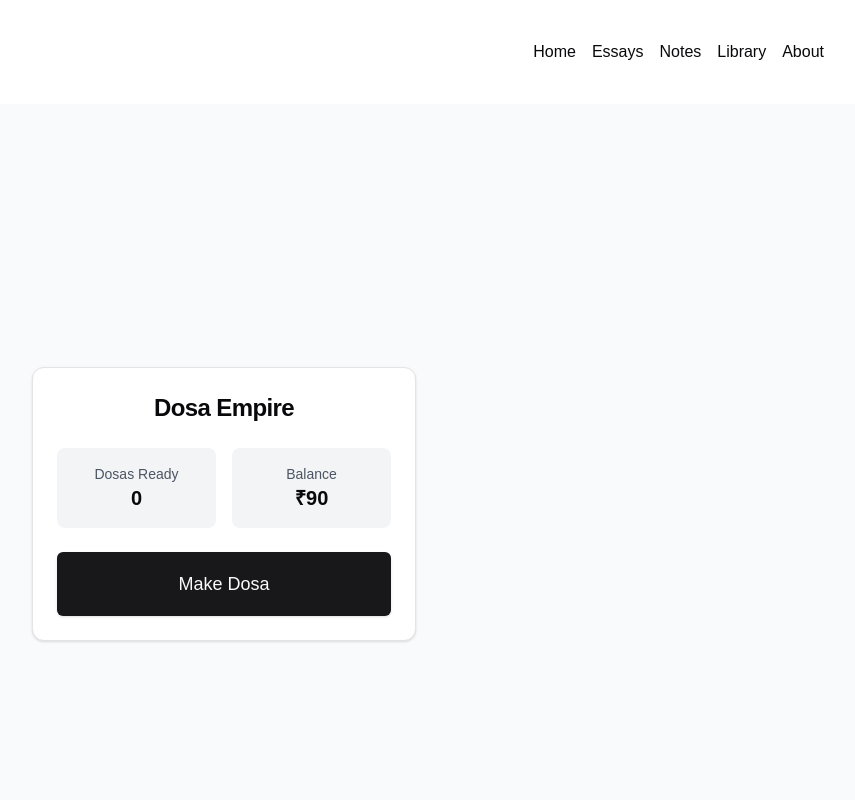
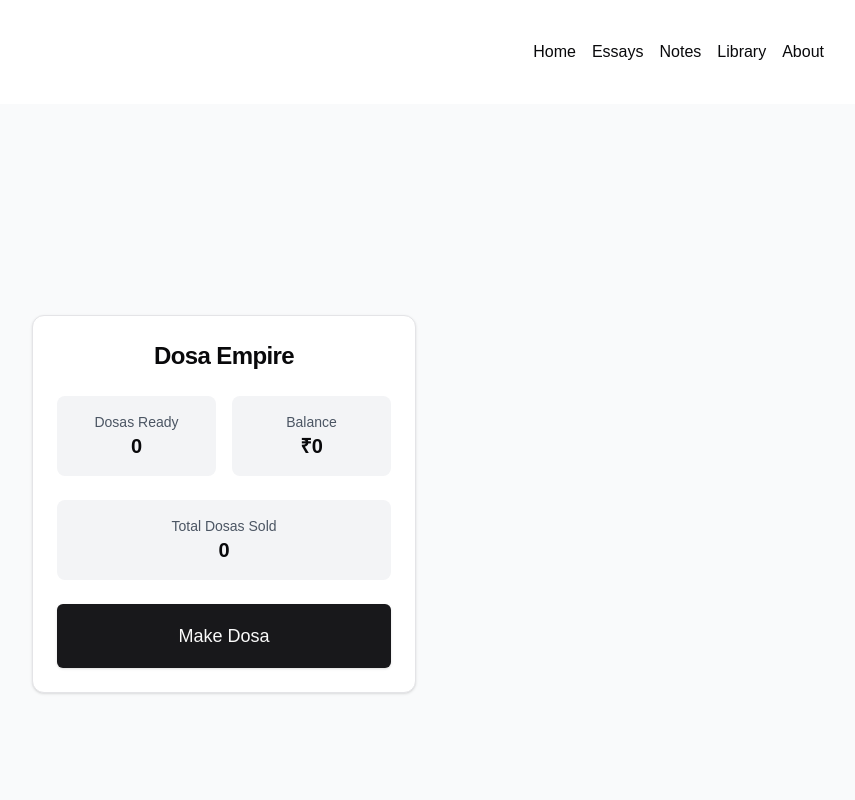
Before and after one commit to DrNightmare/blog-v2, a Next.js app: page /dosas in a window 1280 px wide. Shown: the top 800 px of the page, without its empty margins (416-1271 px from the left). Built offline with nearby package versions, Linux system fonts and the light colour scheme.

Commit message:
simplify upgrades, add basic progression

```diff
--- a/src/app/dosas/page.tsx
+++ b/src/app/dosas/page.tsx
@@ -3,18 +3,17 @@ import { useState, useEffect } from 'react';
 import { Button } from '@/components/ui/button';
 import { Card, CardContent, CardHeader, CardTitle } from '@/components/ui/card';
 
-const Upgrade = ({ name, description, level, cost, disabled, onPurchase }) => {
+const Upgrade = ({ name, description, cost, balance, onPurchase }) => {
   return (
     <div className="p-4 bg-gray-100 rounded-lg">
       <div className="flex justify-between items-center">
         <div>
           <div className="font-medium">{name}</div>
           <div className="text-sm text-gray-600">{description}</div>
-          <div className="text-sm text-gray-600">Level: {level}</div>
         </div>
         <Button
           onClick={onPurchase}
-          disabled={disabled}
+          disabled={balance < cost}
           className="ml-4"
         >
           ₹{cost}
@@ -25,52 +24,88 @@ const Upgrade = ({ name, description, level, cost, disabled, onPurchase }) => {
 };
 
 const DosaClicker = () => {
-  const [dosasSold, setDosasSold] = useState(0);
-  const [balance, setBalance] = useState(90);
+  const [dosasReady, setDosasReady] = useState(0);
+  const [totalDosasSold, setTotalDosasSold] = useState(0);
+  const [balance, setBalance] = useState(0);
   const [lastSellTime, setLastSellTime] = useState(Date.now());
   const [isCooking, setIsCooking] = useState(false);
-  const [upgradesUnlocked, setUpgradesUnlocked] = useState(false);
-  const [automationsUnlocked, setAutomationsUnlocked] = useState(false);
-  const [upgrades, setUpgrades] = useState({
-    hotterStoves: 0,
-    fasterSelling: 0,
-    autoDosaMaker: 0
-  });
+  const [cookingTime, setCookingTime] = useState(800);
+  const [sellInterval, setSellInterval] = useState(2400);
+  const [autoDosaMaker, setAutoDosaMaker] = useState(false);
+  const [autoDosaMakeCount, setAutoDosaMakeCount] = useState(1);
+  const [dosaPrice, setDosaPrice] = useState(5);
 
-  const BASE_COOKING_TIME = 1000;
-  const DOSA_PRICE = 5;
-  const BASE_SELL_INTERVAL = 1000;
-
-  const getCurrentCookingTime = () => {
-    return BASE_COOKING_TIME * Math.pow(0.75, upgrades.hotterStoves);
-  };
-
-  const getCurrentSellInterval = () => {
-    return BASE_SELL_INTERVAL * Math.pow(0.75, upgrades.fasterSelling);
-  };
+  const [availableUpgrades, setAvailableUpgrades] = useState([
+    {
+      name: "Hotter Stoves",
+      description: "Halve the cooking time.",
+      cost: 50,
+      unlockThreshold: 7,
+      apply: () => setCookingTime(prev => prev / 2)
+    },
+    {
+      name: "Express Delivery",
+      description: "Halve the selling interval.",
+      cost: 60,
+      unlockThreshold: 15,
+      apply: () => setSellInterval(prev => prev / 2)
+    },
+    {
+      name: "Auto Dosa Maker",
+      description: "Automatically makes dosas every second.",
+      cost: 100,
+      unlockThreshold: 35,
+      apply: () => setAutoDosaMaker(true)
+    },
+    {
+      name: "Turbo Stove",
+      description: "Revolutionize cooking by halving the cooking time again.",
+      cost: 100,
+      unlockThreshold: 75,
+      apply: () => setCookingTime(prev => prev / 2)
+    },
+    {
+      name: "Lightning Delivery",
+      description: "Deliver dosas at lightning speed by halving the selling interval again.",
+      cost: 120,
+      unlockThreshold: 60,
+      apply: () => setSellInterval(prev => prev / 2)
+    },
+    {
+      name: "Double Delight",
+      description: "Auto maker produces 2 dosas per second.",
+      cost: 150,
+      unlockThreshold: 90,
+      apply: () => setAutoDosaMakeCount(prev => prev + 1)
+    },
+    {
+      name: "Golden Batter",
+      description: "Upgraded flavors, sell each dosa for ₹8.",
+      cost: 150,
+      unlockThreshold: 130,
+      apply: () => setDosaPrice(8)
+    }
+  ]);
 
   useEffect(() => {
     const gameLoop = () => {
       const currentTime = Date.now();
       const timeSinceLastSell = currentTime - lastSellTime;
-      const sellInterval = getCurrentSellInterval();
 
-      const sellsDue = Math.floor(timeSinceLastSell / sellInterval);
+      if (timeSinceLastSell >= sellInterval && dosasReady > 0) {
+        const sellsDue = Math.floor(timeSinceLastSell / sellInterval);
+        const dosasToSell = Math.min(dosasReady, sellsDue);
 
-      if (sellsDue > 0 && dosasSold > 0) {
-        const dosasToSell = Math.min(dosasSold, sellsDue);
-
-        if (dosasToSell > 0) {
-          setDosasSold(prev => Math.max(0, prev - dosasToSell));
-          setBalance(prev => prev + (dosasToSell * DOSA_PRICE));
-          setLastSellTime(currentTime);
-        }
+        setDosasReady(prev => Math.max(0, prev - dosasToSell));
+        setTotalDosasSold(prev => prev + dosasToSell);
+        setBalance(prev => prev + (dosasToSell * dosaPrice));
+        setLastSellTime(currentTime);
       }
     };
 
     const autoDosaLoop = () => {
-      if (upgrades.autoDosaMaker > 0) {
-        setDosasSold(prev => prev + upgrades.autoDosaMaker);
+      if (autoDosaMaker) {
+        setDosasReady(prev => prev + autoDosaMakeCount);
       }
     };
 
@@ -81,58 +116,25 @@ const DosaClicker = () => {
       clearInterval(gameLoopId);
       clearInterval(autoDosaId);
     };
-  }, [dosasSold, lastSellTime, upgrades]);
-
-  // Check for upgrades unlock
-  useEffect(() => {
-    if (balance >= 100 && !upgradesUnlocked) {
-      setUpgradesUnlocked(true);
-    }
-    if (balance >= 300 && !automationsUnlocked) {
-      setAutomationsUnlocked(true);
-    }
-  }, [balance, upgradesUnlocked, automationsUnlocked]);
+  }, [dosasReady, lastSellTime, sellInterval, autoDosaMaker, autoDosaMakeCount]);
 
   const makeDosa = () => {
     setIsCooking(true);
     setTimeout(() => {
-      setDosasSold(prev => prev + 1);
+      setDosasReady(prev => prev + 1);
       setIsCooking(false);
-    }, getCurrentCookingTime());
+    }, cookingTime);
   };
 
-  const purchaseHotterStoves = () => {
-    const cost = 100;
-    if (balance >= cost && upgrades.hotterStoves < 6) {
-      setBalance(prev => prev - cost);
-      setUpgrades(prev => ({
-        ...prev,
-        hotterStoves: prev.hotterStoves + 1
-      }));
+  const purchaseUpgrade = (upgrade) => {
+    if (balance >= upgrade.cost) {
+      setBalance(prev => prev - upgrade.cost);
+      upgrade.apply();
+      setAvailableUpgrades(prev => prev.filter(u => u !== upgrade));
     }
   };
 
-  const purchaseFasterSelling = () => {
-    const cost = 100;
-    if (balance >= cost) {
-      setBalance(prev => prev - cost);
-      setUpgrades(prev => ({
-        ...prev,
-        fasterSelling: prev.fasterSelling + 1
-      }));
-    }
-  };
-
-  const purchaseAutoDosaMaker = () => {
-    const cost = 300;
-    if (balance >= cost) {
-      setBalance(prev => prev - cost);
-      setUpgrades(prev => ({
-        ...prev,
-        autoDosaMaker: prev.autoDosaMaker + 1
-      }));
-    }
-  };
+  const visibleUpgrades = availableUpgrades.filter(upgrade => totalDosasSold >= upgrade.unlockThreshold);
 
   return (
     <div className="min-h-screen w-full flex items-center justify-center bg-gray-50">
@@ -144,12 +146,17 @@ const DosaClicker = () => {
           <div className="grid grid-cols-2 gap-4">
             <div className="text-center p-4 bg-gray-100 rounded-lg">
               <div className="text-sm text-gray-600">Dosas Ready</div>
-              <div className="text-xl font-bold">{dosasSold}</div>
+              <div className="text-xl font-bold">{dosasReady}</div>
             </div>
             <div className="text-center p-4 bg-gray-100 rounded-lg">
               <div className="text-sm text-gray-600">Balance</div>
               <div className="text-xl font-bold">₹{balance}</div>
             </div>
+          </div>
+
+          <div className="text-center p-4 bg-gray-100 rounded-lg">
+            <div className="text-sm text-gray-600">Total Dosas Sold</div>
+            <div className="text-xl font-bold">{totalDosasSold}</div>
           </div>
 
           <Button
@@ -160,48 +167,16 @@ const DosaClicker = () => {
             {isCooking ? "Cooking..." : "Make Dosa"}
           </Button>
 
-          {upgradesUnlocked && (
-            <div className="space-y-4">
-              <div className="h-px bg-gray-200" />
-
-              <div className="text-lg font-semibold">Upgrades</div>
-
-              <Upgrade
-                name="Hotter Stoves"
-                description={`Current cooking time: ${(getCurrentCookingTime() / 1000).toFixed(2)}s`}
-                level={upgrades.hotterStoves}
-                cost={100}
-                disabled={balance < 100 || upgrades.hotterStoves >= 6}
-                onPurchase={purchaseHotterStoves}
-              />
-
-              <Upgrade
-                name="Express Delivery"
-                description={`Current sell interval: ${(getCurrentSellInterval() / 1000).toFixed(2)}s`}
-                level={upgrades.fasterSelling}
-                cost={100}
-                disabled={balance < 100}
-                onPurchase={purchaseFasterSelling}
-              />
-            </div>
-          )}
-
-          {automationsUnlocked && (
-            <div className="space-y-4">
-              <div className="h-px bg-gray-200" />
-
-              <div className="text-lg font-semibold">Automations</div>
-
-              <Upgrade
-                name="Auto Dosa Maker"
-                description="Automatically makes 1 dosa per second."
-                level={upgrades.autoDosaMaker}
-                cost={300}
-                disabled={balance < 300}
-                onPurchase={purchaseAutoDosaMaker}
-              />
-            </div>
-          )}
+          {visibleUpgrades.map((upgrade, index) => (
+            <Upgrade
+              key={index}
+              name={upgrade.name}
+              description={upgrade.description}
+              cost={upgrade.cost}
+              balance={balance}
+              onPurchase={() => purchaseUpgrade(upgrade)}
+            />
+          ))}
         </CardContent>
       </Card>
     </div>
```
